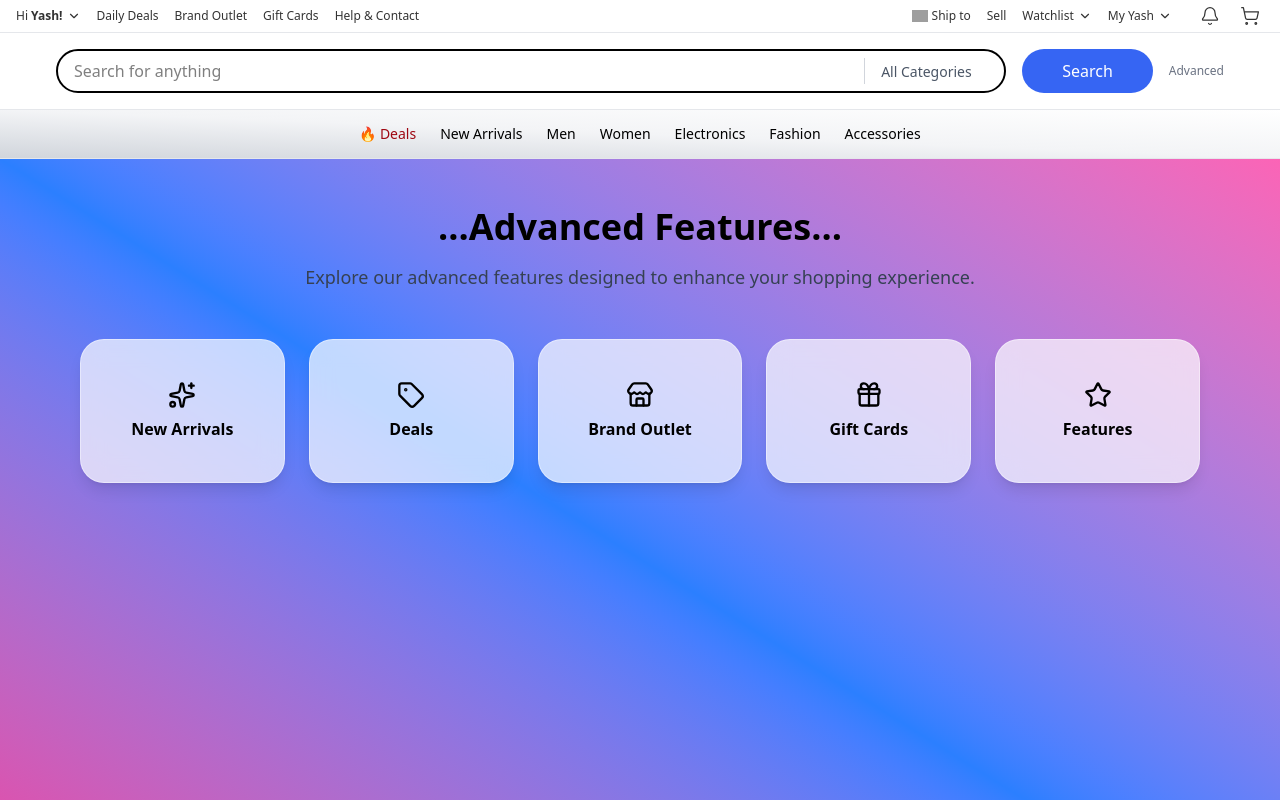
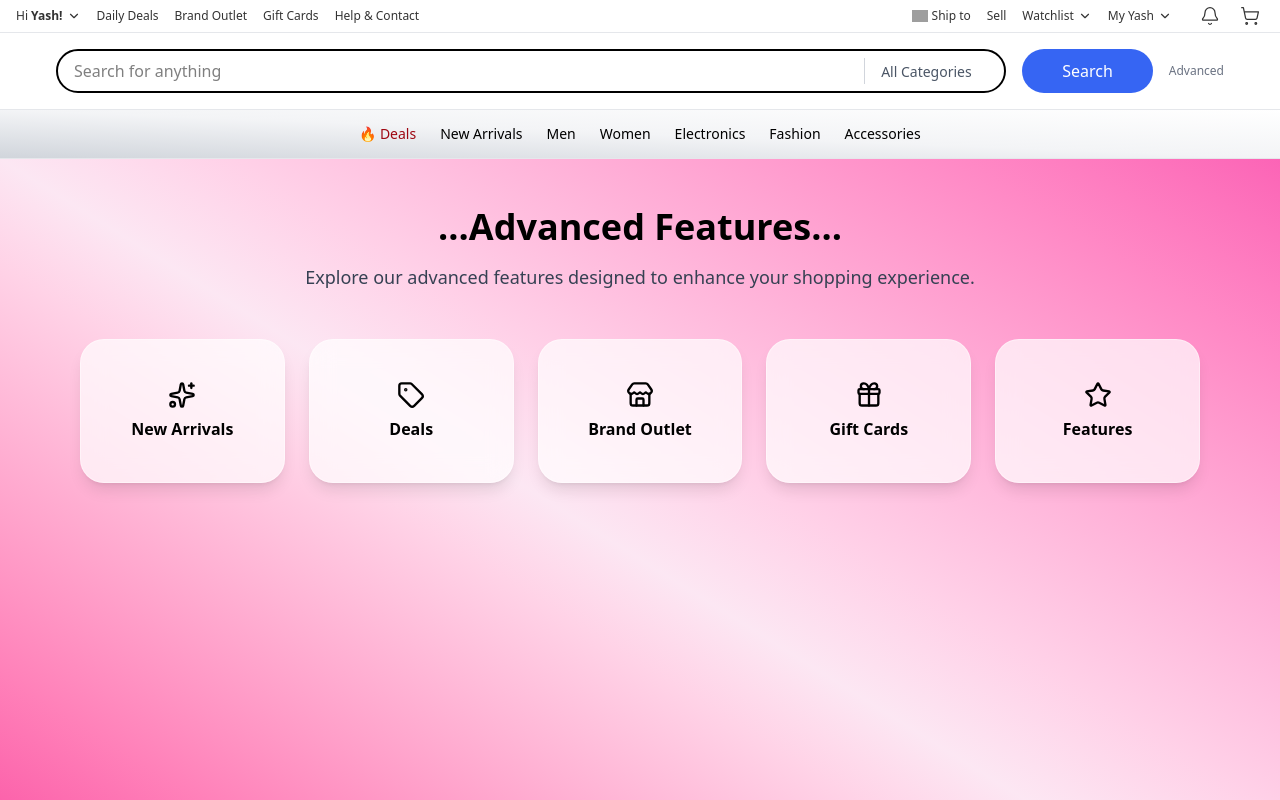
Before and after one commit to yasarahasini/Ecommerce-website, a Next.js app in the folder frontend/: page /advance in a window 1280 px wide. Shown: the top 800 px of the page. Built offline with nearby package versions, Linux system fonts and the light colour scheme; grey boxes are pictures that could not be loaded.

Commit message:
update pages

```diff
--- a/frontend/app/(user)/advance/page.tsx
+++ b/frontend/app/(user)/advance/page.tsx
@@ -42,7 +42,7 @@ const Page = () => {
   ];
 
   return (
-    <div className="bg-gradient-to-tr from-pink-500 via-blue-500 to-pink-400 min-h-screen py-12">
+    <div className="bg-gradient-to-tr from-pink-500 via-pink-100 to-pink-400 min-h-screen py-12">
       <div className="max-w-6xl mx-auto px-4">
 
 
```
